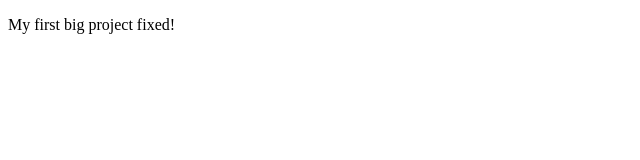
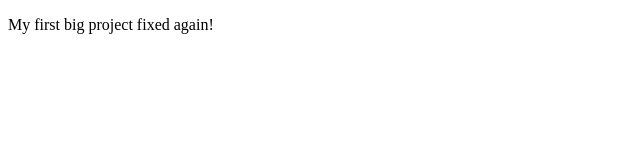
Before and after one commit to buggyzap/example-with-all-conventions, a plain HTML site: page index.html in a window 1280 px wide. Shown: the full height of the page, 0-640 px from the left. Drawn offline with Linux system fonts and the light colour scheme.

Commit message:
fix: second typo error

```diff
--- a/index.html
+++ b/index.html
@@ -7,6 +7,6 @@
     <title>Example with all conventions</title>
   </head>
   <body>
-    <p>My first big project fixed!</p>
+    <p>My first big project fixed again!</p>
   </body>
 </html>
```
